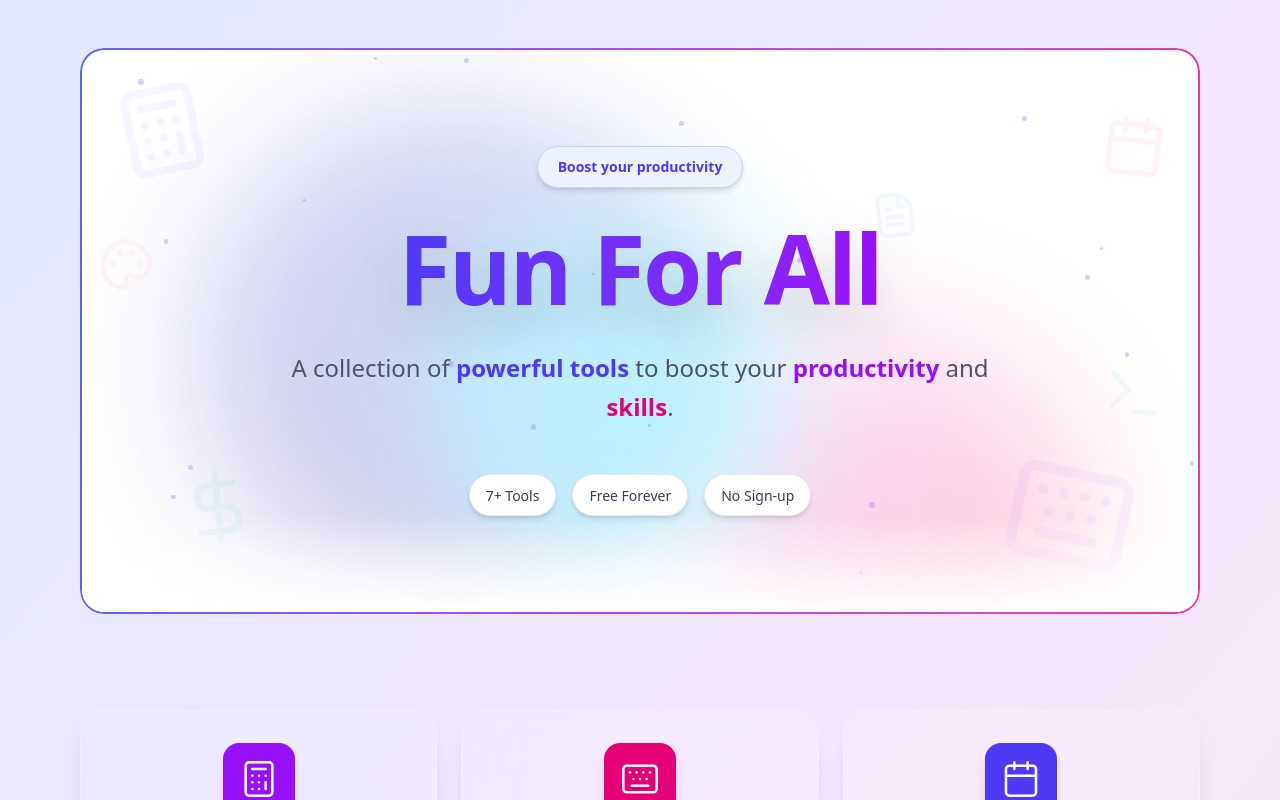
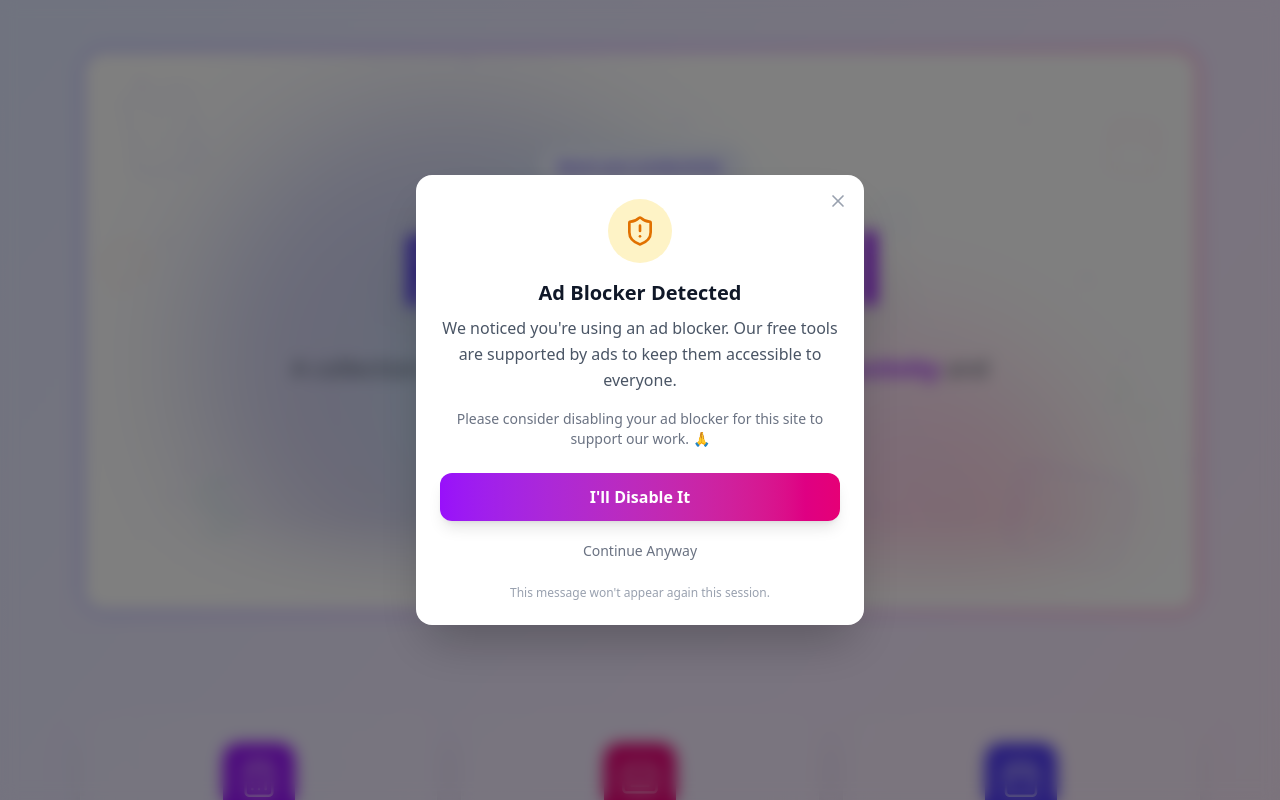
Before and after one commit to neupane-rajan/Fun-for-all, a React (Vite) app: page / in a window 1280 px wide. Shown: the top 800 px of the page. Built offline with nearby package versions, Linux system fonts and the light colour scheme.

Commit message:
Add adblock detection with friendly warning modal

```diff
--- a/src/App.jsx
+++ b/src/App.jsx
@@ -1,6 +1,7 @@
 import React, { useState, useEffect, Suspense, lazy } from 'react';
 import { ArrowLeft, Loader2 } from 'lucide-react';
 import Dashboard from './components/Dashboard';
+import AdBlockDetector from './components/AdBlockDetector';
 
 // Lazy load all tools for code-splitting
 const GPACalculator = lazy(() => import('./tools/GPACalculator'));
@@ -71,6 +72,8 @@ const App = () => {
 
   return (
     <div className="min-h-screen bg-linear-to-br from-indigo-100 via-purple-100 to-pink-100 dark:from-slate-900 dark:via-purple-950 dark:to-slate-900 transition-colors duration-500 font-sans selection:bg-purple-500 selection:text-white overflow-x-hidden">
+      {/* Ad Block Detection Warning */}
+      <AdBlockDetector />
       {currentTool ? (
         <div className="animate-in fade-in slide-in-from-right duration-300">
           <div className="max-w-7xl mx-auto px-4 py-6">
--- /dev/null
+++ b/src/components/AdBlockDetector.jsx
@@ -0,0 +1,112 @@
+import React, { useState, useEffect } from 'react';
+import { ShieldAlert, X } from 'lucide-react';
+
+const AdBlockDetector = () => {
+  const [adBlockDetected, setAdBlockDetected] = useState(false);
+  const [dismissed, setDismissed] = useState(() => {
+    // Check if user has previously dismissed (stored for this session)
+    return sessionStorage.getItem('adblock-warning-dismissed') === 'true';
+  });
+
+  useEffect(() => {
+    if (dismissed) return;
+
+    // Detection method: Try to load a bait element that adblockers typically block
+    const detectAdBlock = async () => {
+      // Method 1: Check if adsbygoogle is blocked
+      const testAd = document.createElement('div');
+      testAd.innerHTML = '&nbsp;';
+      testAd.className = 'adsbox ad-banner textads banner-ads';
+      testAd.style.cssText = 'height: 1px; width: 1px; position: absolute; left: -999px; top: -999px;';
+      document.body.appendChild(testAd);
+
+      // Wait a bit for adblockers to act
+      await new Promise(resolve => setTimeout(resolve, 100));
+
+      const isBlocked = testAd.offsetHeight === 0 ||
+                        testAd.offsetWidth === 0 ||
+                        testAd.clientHeight === 0;
+
+      document.body.removeChild(testAd);
+
+      // Method 2: Check if adsbygoogle script loaded
+      const adsbyGoogleBlocked = typeof window.adsbygoogle === 'undefined';
+
+      if (isBlocked || adsbyGoogleBlocked) {
+        setAdBlockDetected(true);
+      }
+    };
+
+    // Run detection after a short delay
+    const timer = setTimeout(detectAdBlock, 1000);
+    return () => clearTimeout(timer);
+  }, [dismissed]);
+
+  const handleDismiss = () => {
+    setDismissed(true);
+    sessionStorage.setItem('adblock-warning-dismissed', 'true');
+  };
+
+  if (!adBlockDetected || dismissed) {
+    return null;
+  }
+
+  return (
+    <div className="fixed inset-0 bg-black/50 backdrop-blur-sm z-50 flex items-center justify-center p-4 animate-in fade-in duration-300">
+      <div className="bg-white dark:bg-gray-900 rounded-2xl shadow-2xl max-w-md w-full p-6 relative animate-in zoom-in-95 duration-300">
+        {/* Close button */}
+        <button
+          onClick={handleDismiss}
+          className="absolute top-4 right-4 text-gray-400 hover:text-gray-600 dark:hover:text-gray-300 transition-colors"
+          aria-label="Dismiss"
+        >
+          <X size={20} />
+        </button>
+
+        {/* Icon */}
+        <div className="flex justify-center mb-4">
+          <div className="w-16 h-16 rounded-full bg-amber-100 dark:bg-amber-900/30 flex items-center justify-center">
+            <ShieldAlert className="w-8 h-8 text-amber-600 dark:text-amber-400" />
+          </div>
+        </div>
+
+        {/* Title */}
+        <h2 className="text-xl font-bold text-gray-900 dark:text-white text-center mb-2">
+          Ad Blocker Detected
+        </h2>
+
+        {/* Message */}
+        <p className="text-gray-600 dark:text-gray-300 text-center mb-4 leading-relaxed">
+          We noticed you're using an ad blocker. Our free tools are supported by ads to keep them accessible to everyone.
+        </p>
+
+        <p className="text-sm text-gray-500 dark:text-gray-400 text-center mb-6">
+          Please consider disabling your ad blocker for this site to support our work. 🙏
+        </p>
+
+        {/* Actions */}
+        <div className="flex flex-col gap-3">
+          <button
+            onClick={handleDismiss}
+            className="w-full py-3 px-4 bg-linear-to-r from-purple-600 to-pink-600 hover:from-purple-700 hover:to-pink-700 text-white rounded-xl font-semibold transition-all shadow-lg hover:shadow-xl"
+          >
+            I'll Disable It
+          </button>
+          <button
+            onClick={handleDismiss}
+            className="w-full py-2 px-4 text-gray-500 dark:text-gray-400 hover:text-gray-700 dark:hover:text-gray-200 text-sm font-medium transition-colors"
+          >
+            Continue Anyway
+          </button>
+        </div>
+
+        {/* Footer note */}
+        <p className="text-xs text-gray-400 dark:text-gray-500 text-center mt-4">
+          This message won't appear again this session.
+        </p>
+      </div>
+    </div>
+  );
+};
+
+export default AdBlockDetector;
```
